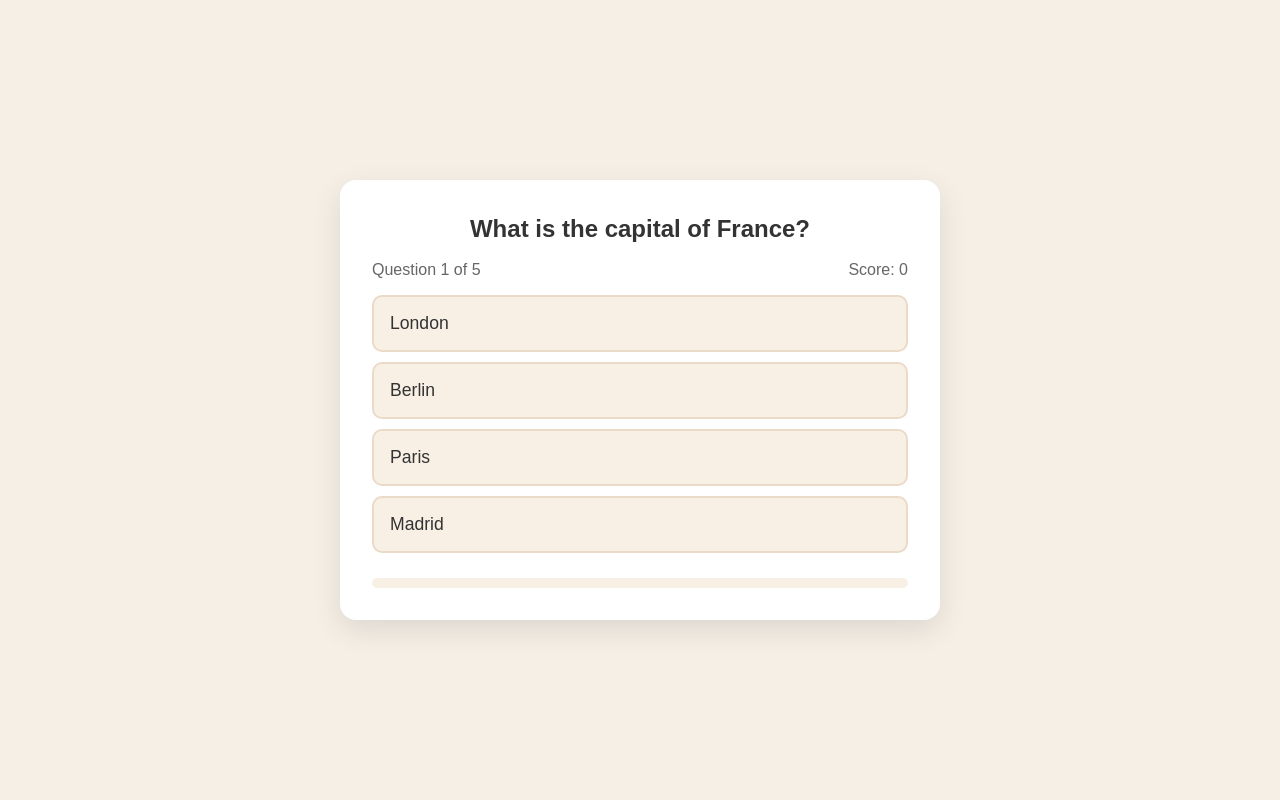
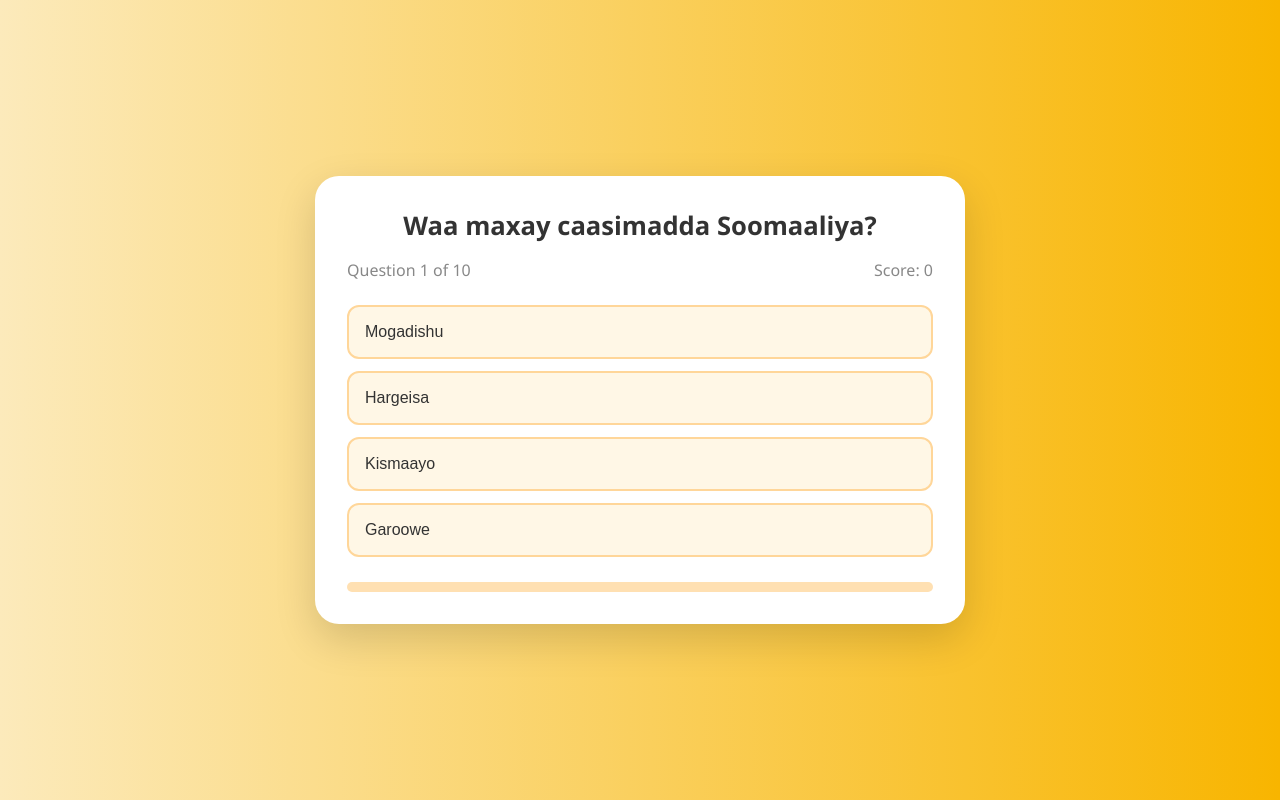
Before and after one commit to zuuzu71/myprojects, a plain HTML site: page first-projects/index.html in a window 1280 px wide. Both pictures are taken after a click on the button "Start Quiz". Drawn offline with Linux system fonts and the light colour scheme.

Commit message:
Updated CSS and JavaScript in first-project

```diff
--- a/first-projects/script.js
+++ b/first-projects/script.js
@@ -16,51 +16,97 @@ const progressBar = document.getElementById("progress");
 
 const quizQuestions = [
   {
-    question: "What is the capital of France?",
+    question: "Waa maxay caasimadda Soomaaliya?",
     answers: [
-      { text: "London", correct: false },
-      { text: "Berlin", correct: false },
-      { text: "Paris", correct: true },
-      { text: "Madrid", correct: false },
+      { text: "Mogadishu", correct: true },
+      { text: "Hargeisa", correct: false },
+      { text: "Kismaayo", correct: false },
+      { text: "Garoowe", correct: false },
     ],
   },
   {
-    question: "Which planet is known as the Red Planet?",
+    question: "Waa maxay afka rasmiga ah ee Soomaaliya?",
     answers: [
-      { text: "Venus", correct: false },
-      { text: "Mars", correct: true },
-      { text: "Jupiter", correct: false },
-      { text: "Saturn", correct: false },
+      { text: "Af-Ingiriisi", correct: false },
+      { text: "Af-Soomaali", correct: true },
+      { text: "Af-Carabi", correct: false },
+      { text: "Af-Fransiis", correct: false },
     ],
   },
   {
-    question: "What is the largest ocean on Earth?",
+    question: "Waa maxay magaca geedka laga helo malabka?",
     answers: [
-      { text: "Atlantic Ocean", correct: false },
-      { text: "Indian Ocean", correct: false },
-      { text: "Arctic Ocean", correct: false },
-      { text: "Pacific Ocean", correct: true },
+      { text: "Dhabarka", correct: false },
+      { text: "Shinni", correct: true },
+      { text: "Qoryo", correct: false },
+      { text: "Dacar", correct: false },
     ],
   },
   {
-    question: "Which of these is NOT a programming language?",
+    question: "Waa maxay magaca ubaxa qaran ee Soomaaliya?",
     answers: [
-      { text: "Java", correct: false },
-      { text: "Python", correct: false },
-      { text: "Banana", correct: true },
-      { text: "JavaScript", correct: false },
+      { text: "Xabxab", correct: false },
+      { text: "Geed-hoor", correct: false },
+      { text: "Toor", correct: false },
+      { text: "Damis", correct: true },
     ],
   },
   {
-    question: "What is the chemical symbol for gold?",
+    question: "Waa maxay magaca webiga ugu dheer Soomaaliya?",
     answers: [
-      { text: "Go", correct: false },
-      { text: "Gd", correct: false },
-      { text: "Au", correct: true },
-      { text: "Ag", correct: false },
+      { text: "Webiga Jubba", correct: true },
+      { text: "Webiga Shabeelle", correct: false },
+      { text: "Webiga Nile", correct: false },
+      { text: "Webiga Omo", correct: false },
+    ],
+  },
+  {
+    question: "Waa maxay magaca dabaysha ugu badan Soomaaliya?",
+    answers: [
+      { text: "Dabaylaha Xagaa", correct: true },
+      { text: "Dabaylaha Gu’", correct: false },
+      { text: "Dabaylaha Jiilaal", correct: false },
+      { text: "Dabaylaha Qaboobaha", correct: false },
+    ],
+  },
+  {
+    question: "Waa maxay magaca dhaqanka Soomaalida ee lagu cunno rootiga macaan?",
+    answers: [
+      { text: "Canjeero", correct: true },
+      { text: "Injera", correct: false },
+      { text: "Chapati", correct: false },
+      { text: "Pita", correct: false },
+    ],
+  },
+  {
+    question: "Waa maxay magaca ubax dhalaala oo Soomaaliyeed?",
+    answers: [
+      { text: "Ubax-guduud", correct: false },
+      { text: "Ubax-cadde", correct: false },
+      { text: "Ubax-baruur", correct: false },
+      { text: "Ubax-buluug", correct: true },
+    ],
+  },
+  {
+    question: "Waa maxay magaca ciyaarta dhaqanka ee Soomaalida?",
+    answers: [
+      { text: "Shax", correct: true },
+      { text: "Chess", correct: false },
+      { text: "Ludo", correct: false },
+      { text: "Domino", correct: false },
+    ],
+  },
+  {
+    question: "Waa maxay magaca xeebta ugu dheer Soomaaliya?",
+    answers: [
+      { text: "Xeebta Berbera", correct: false },
+      { text: "Xeebta Muqdisho", correct: false },
+      { text: "Xeebta Kismaayo", correct: true },
+      { text: "Xeebta Bosaso", correct: false },
     ],
   },
 ];
+
 
 // QUIZ STATE VARS
 let currentQuestionIndex = 0;
--- a/first-projects/style.css
+++ b/first-projects/style.css
@@ -1,5 +1,3 @@
-/* Basic Reset */
-
 * {
   margin: 0;
   padding: 0;
@@ -7,26 +5,24 @@
 }
 
 body {
-  background: #f5efe6;
+  background: linear-gradient(to right, #fceabb, #f8b500);
+  font-family: "Segoe UI", sans-serif;
   display: flex;
   justify-content: center;
   align-items: center;
   min-height: 100vh;
   padding: 1rem;
-  font-family: sans-serif;
 }
 
 .container {
   background-color: white;
-  border-radius: 1rem;
-  box-shadow: 0 10px 30px rgba(0, 0, 0, 0.1);
+  border-radius: 1.5rem;
+  box-shadow: 0 15px 40px rgba(0, 0, 0, 0.15);
   width: 100%;
-  max-width: 600px;
+  max-width: 650px;
   overflow: hidden;
-  position: relative;
 }
 
-/* SCREENS */
 .screen {
   display: none;
   padding: 2rem;
@@ -38,140 +34,127 @@ body {
 }
 
 /* START SCREEN */
-
-#start-screen h1 {
-  color: #e86a33;
-  margin-bottom: 20px;
+#start-screen h1,
+#result-screen h1 {
+  color: #f57c00;
   font-size: 2.5rem;
+  margin-bottom: 10px;
 }
 
 #start-screen p {
-  color: #666;
+  color: #555;
   margin-bottom: 30px;
   font-size: 1.1rem;
 }
 
+/* QUESTION */
 .quiz-header {
-  margin-bottom: 1rem;
+  margin-bottom: 1.5rem;
 }
 
 #question-text {
+  font-size: 1.6rem;
+  font-weight: 600;
   color: #333;
-  font-size: 1.5rem;
   margin-bottom: 1rem;
-  line-height: 1.4;
 }
 
 .quiz-info {
   display: flex;
   justify-content: space-between;
-  color: #666;
-  margin-bottom: 10px;
+  color: #888;
+  font-size: 1rem;
 }
 
 .answers-container {
   display: flex;
   flex-direction: column;
-  gap: 10px;
+  gap: 12px;
+  margin-top: 20px;
   margin-bottom: 25px;
 }
 
 .answer-btn {
-  background-color: #f8f0e5;
+  background-color: #fff7e6;
+  border: 2px solid #ffd699;
   color: #333;
-  border: 2px solid #eadbc8;
-  border-radius: 10px;
+  border-radius: 12px;
   padding: 1rem;
+  text-align: left;
+  font-size: 1rem;
   cursor: pointer;
-  text-align: left;
   transition: all 0.3s ease;
 }
 
 .answer-btn:hover {
-  background-color: #eadbc8;
-  border-color: #dac0ae;
+  background-color: #ffe0b2;
 }
 
 .answer-btn.correct {
-  background-color: #e6fff0;
-  border-color: #a3f0c4;
-  color: #28a745;
+  background-color: #e0f7fa;
+  border-color: #4dd0e1;
+  color: #00796b;
 }
 
 .answer-btn.incorrect {
-  background-color: #fff0f0;
-  border-color: #ffbdbd;
-  color: #dc3545;
+  background-color: #ffebee;
+  border-color: #ef9a9a;
+  color: #c62828;
 }
 
+/* Progress bar */
 .progress-bar {
   height: 10px;
-  background-color: #f8f0e5;
+  background-color: #ffe0b2;
   border-radius: 5px;
   overflow: hidden;
-  margin-top: 20px;
 }
 
 .progress {
   height: 100%;
-  background-color: #e86a33;
+  background-color: #f57c00;
   width: 0%;
   transition: width 0.3s ease;
 }
 
-/* RESULT SCREEN */
-
-#result-screen h1 {
-  color: #e86a33;
-  margin-bottom: 30px;
-}
-
+/* RESULT */
 .result-info {
-  background-color: #f8f0e5;
-  border-radius: 10px;
+  background-color: #fff3e0;
   padding: 20px;
-  margin-bottom: 30px;
+  border-radius: 12px;
+  margin-bottom: 25px;
 }
 
 .result-info p {
-  font-size: 1.2rem;
+  font-size: 1.3rem;
   color: #333;
-  margin-bottom: 1rem;
+  margin-bottom: 10px;
 }
 
 #result-message {
-  font-size: 1.5rem;
-  font-weight: 600;
-  color: #e86a33;
+  font-size: 1.4rem;
+  font-weight: bold;
+  color: #f57c00;
 }
 
+/* BUTTONS */
 button {
-  background-color: #e86a33;
+  background-color: #f57c00;
   color: white;
   border: none;
   border-radius: 10px;
-  padding: 15px 30px;
+  padding: 14px 28px;
   font-size: 1.1rem;
   cursor: pointer;
   transition: background-color 0.3s ease;
 }
 
 button:hover {
-  background-color: #d45b28;
+  background-color: #ef6c00;
 }
 
-/* RESPONSIVE DESIGN */
+/* RESPONSIVE */
 @media (max-width: 500px) {
-  /* when we hit 500px and below, implement the styles below */
-
-  .screen {
-    padding: 1rem;
-  }
-
-  #start-screen h1 {
-    font-size: 2rem;
-  }
-
   #question-text {
     font-size: 1.3rem;
   }
@@ -181,7 +164,7 @@ button:hover {
   }
 
   button {
-    padding: 12px 25px;
+    padding: 12px 24px;
     font-size: 1rem;
   }
 }
```
